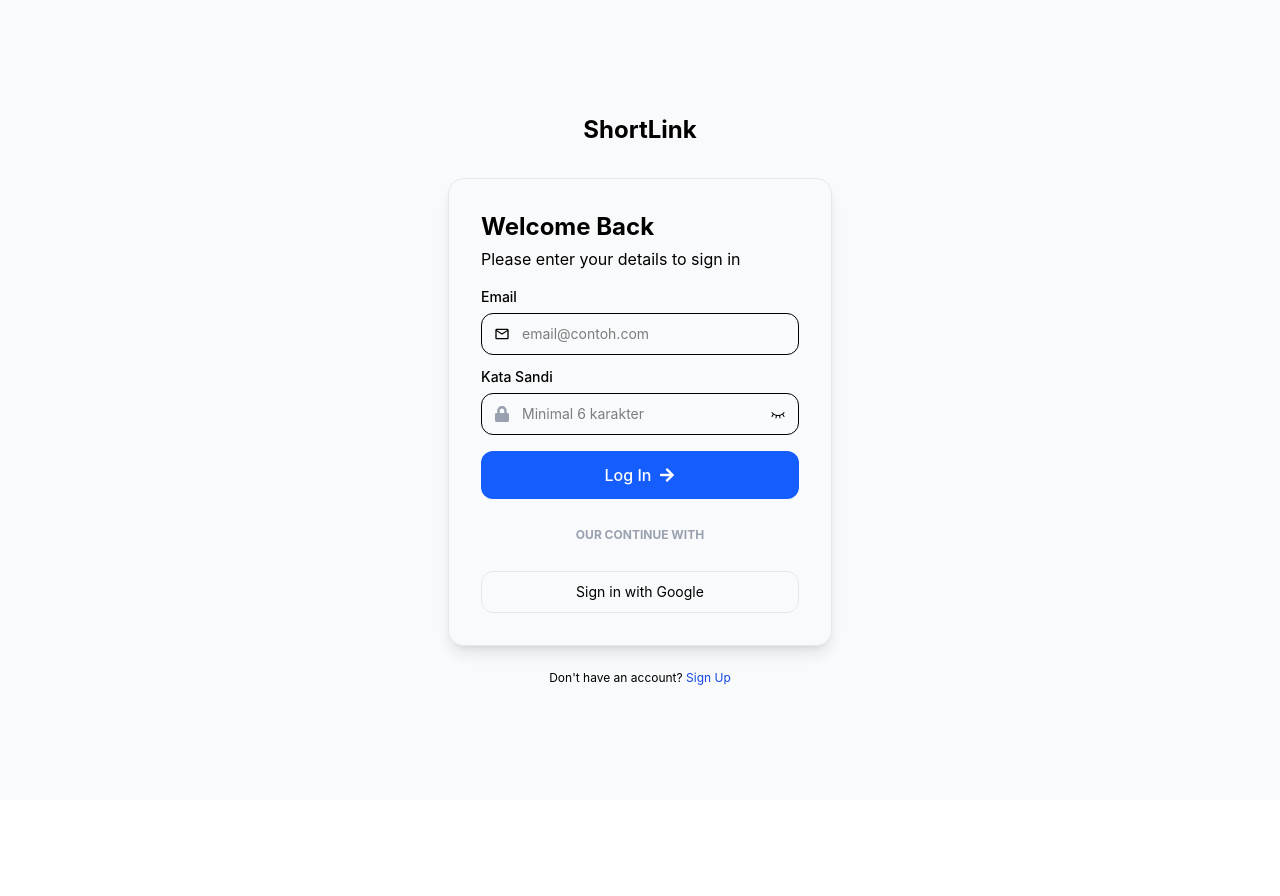
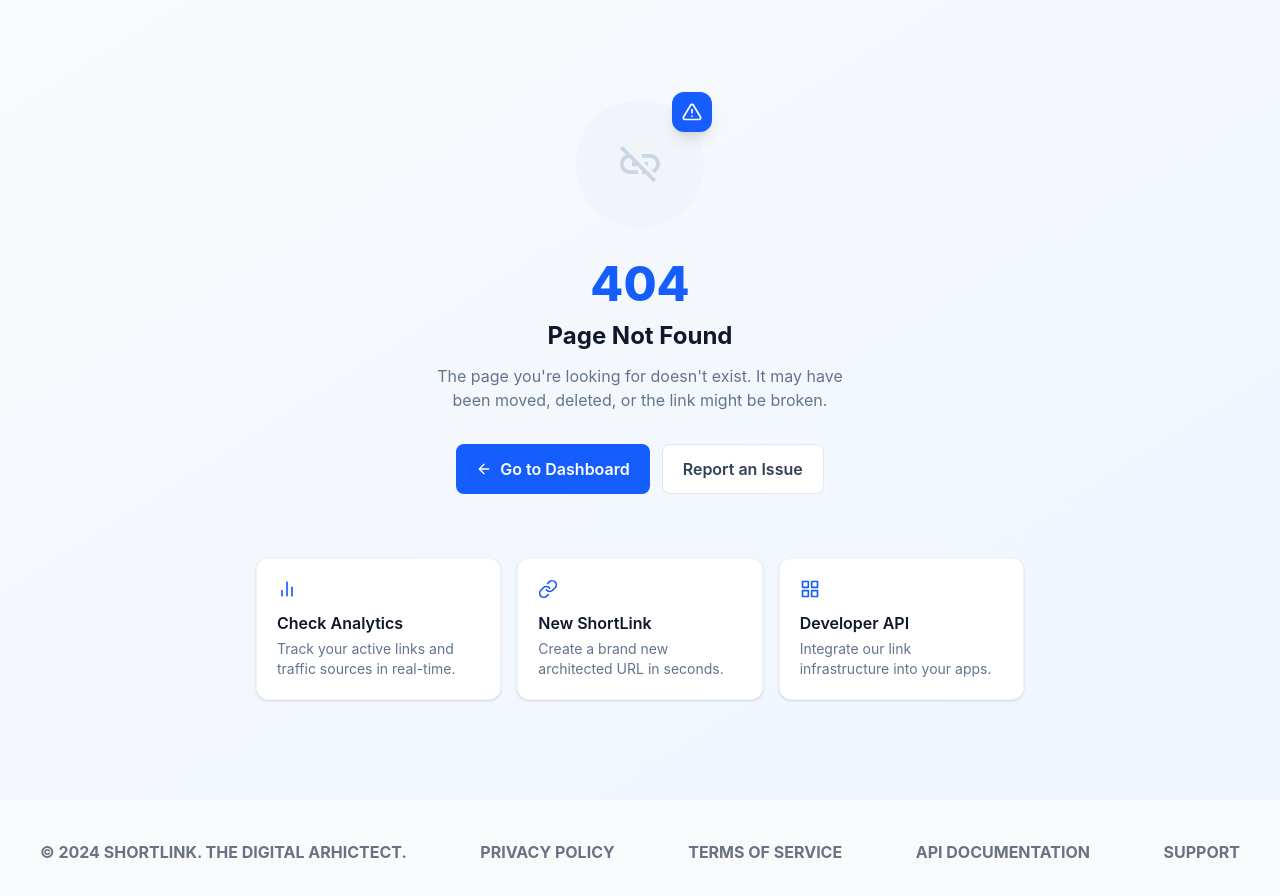
Before and after one commit to murashi19/koda-b8-phase3-frontend, a React app: page /page-not-found in a window 1280 px wide. Before the commit this address led to /login. Shown: the top 896 px of the page. Before the commit the page ends 800 px from the top, so only its background shows below. Built offline with nearby package versions, Linux system fonts and the light colour scheme; the HTML template or start-up script is replaced by a standard one.

Commit message:
feat: add page not found

```diff
--- a/src/App.jsx
+++ b/src/App.jsx
@@ -11,6 +11,7 @@
 import CreateLinks from "./pages/CreateLinks";
 import ProtectedRoute from "./routes/ProtectedRoute";
 import LandingPage from "./pages/LandingPage";
+import PageNotFound from "./pages/PageNotFound";
 
 const router = createBrowserRouter([
   {
@@ -57,6 +58,10 @@
       </ProtectedRoute>
     ),
   },
+  {
+    path: "/page-not-found",
+    element: <PageNotFound />,
+  },
 ]);
 
 function App() {
--- /dev/null
+++ b/src/pages/PageNotFound.jsx
@@ -0,0 +1,96 @@
+import { Link } from "react-router-dom";
+import {
+  FiAlertTriangle,
+  FiArrowLeft,
+  FiBarChart2,
+  FiLink,
+  FiGrid,
+} from "react-icons/fi";
+import Footer from "../components/Footer";
+import { MdLinkOff } from "react-icons/md";
+
+const PageNotFound = () => {
+  return (
+    <>
+      <div className="min-h-screen bg-linear-to-br from-slate-50 to-blue-50 flex flex-col items-center justify-center px-4 py-20">
+        {/* Icon */}
+        <div className="relative mb-8">
+          <div className="w-32 h-32 rounded-full bg-slate-100 flex items-center justify-center">
+            <MdLinkOff className="w-12 h-12 text-slate-300" />
+          </div>
+          <div className="absolute -top-2 -right-2 w-10 h-10 bg-blue-600 rounded-xl flex items-center justify-center shadow-lg">
+            <FiAlertTriangle className="w-5 h-5 text-white" />
+          </div>
+        </div>
+
+        {/* Heading */}
+        <h1 className="text-5xl font-extrabold text-blue-600 mb-3">404</h1>
+        <h2 className="text-2xl font-bold text-slate-900 mb-3">
+          Page Not Found
+        </h2>
+        <p className="text-slate-500 text-center max-w-md mb-8">
+          The page you're looking for doesn't exist. It may have been moved,
+          deleted, or the link might be broken.
+        </p>
+
+        {/* Actions */}
+        <div className="flex flex-wrap gap-3 justify-center mb-16">
+          <Link
+            to="/dashboard"
+            className="inline-flex items-center gap-2 bg-blue-600 hover:bg-blue-700 text-white font-semibold px-5 py-3 rounded-lg transition-colors"
+          >
+            <FiArrowLeft className="w-4 h-4" />
+            Go to Dashboard
+          </Link>
+          <Link
+            to="/page-not-found"
+            className="inline-flex items-center gap-2 bg-white hover:bg-slate-50 text-slate-700 font-semibold px-5 py-3 rounded-lg border border-slate-200 transition-colors"
+          >
+            Report an Issue
+          </Link>
+        </div>
+
+        {/* Quick links cards */}
+        <div className="grid grid-cols-1 sm:grid-cols-3 gap-4 max-w-3xl w-full">
+          <Link
+            to="/dashboard"
+            className="bg-white rounded-xl border border-slate-100 shadow-sm p-5 hover:shadow-md transition-shadow"
+          >
+            <FiBarChart2 className="w-5 h-5 text-blue-600 mb-3" />
+            <h3 className="font-semibold text-slate-900 mb-1">
+              Check Analytics
+            </h3>
+            <p className="text-sm text-slate-500">
+              Track your active links and traffic sources in real-time.
+            </p>
+          </Link>
+
+          <Link
+            to="/create-link"
+            className="bg-white rounded-xl border border-slate-100 shadow-sm p-5 hover:shadow-md transition-shadow"
+          >
+            <FiLink className="w-5 h-5 text-blue-600 mb-3" />
+            <h3 className="font-semibold text-slate-900 mb-1">New ShortLink</h3>
+            <p className="text-sm text-slate-500">
+              Create a brand new architected URL in seconds.
+            </p>
+          </Link>
+
+          <Link
+            to="/links"
+            className="bg-white rounded-xl border border-slate-100 shadow-sm p-5 hover:shadow-md transition-shadow"
+          >
+            <FiGrid className="w-5 h-5 text-blue-600 mb-3" />
+            <h3 className="font-semibold text-slate-900 mb-1">Developer API</h3>
+            <p className="text-sm text-slate-500">
+              Integrate our link infrastructure into your apps.
+            </p>
+          </Link>
+        </div>
+      </div>
+      <Footer />
+    </>
+  );
+};
+
+export default PageNotFound;
```
